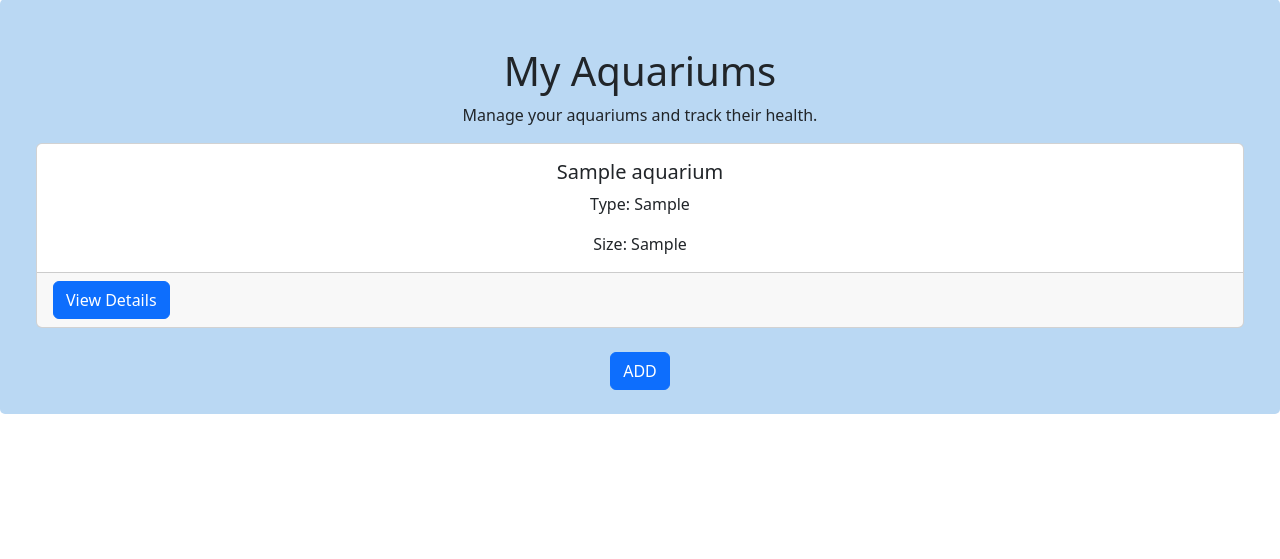
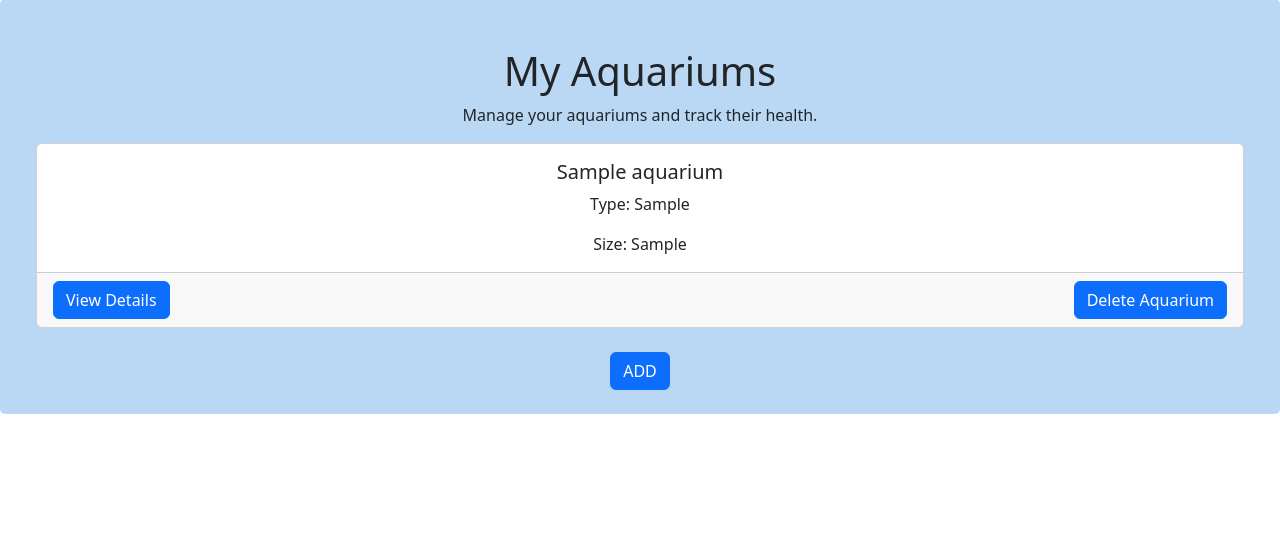
Before and after one commit to loud3stsil3nce/ReefTracker, a Django app: page /profile/myaquariums/ in a window 1280 px wide. Shown: the part 78-637 px from the top of the page. Run offline with Django 5.2, Linux system fonts and the light colour scheme; a user stored in the database is signed in; tables that the repository leaves empty hold one stand-in row (values such as "Sample post"); some libraries are stand-ins or nearby versions.

Commit message:
added delete

```diff
--- a/ReefTracker/myapp/templates/main/myaquariums.html
+++ b/ReefTracker/myapp/templates/main/myaquariums.html
@@ -18,6 +18,7 @@
             </div>
             <div class="card-footer" style="display: flex; justify-content: space-between; width: 100%;">
                 <a class="btn btn-primary" href="{% url 'aquariumview' aquarium.id %}">View Details</a>
+                <a class="btn btn-primary" href="{% url 'deleteaquarium' aquarium.id %}">Delete Aquarium</a>
             </div>
         </div> <!-- missing closing tag here was causing the issue -->
     </div>
--- a/ReefTracker/myapp/urls.py
+++ b/ReefTracker/myapp/urls.py
@@ -14,6 +14,6 @@ urlpatterns = [
     path('calculators', views.calculators, name='calculators'),
     path('calculators/watervolume', views.watervolumecalc, name='watervolumecalc'),
     path('calculators/calciumdosing', views.calciumcalc, name='calciumcalc'),
-    path('calculators/magnesiumdosing', views.magnesiumcalc, name='magnesiumcalc')
-
+    path('calculators/magnesiumdosing', views.magnesiumcalc, name='magnesiumcalc'),
+    path('delete/<aquarium_id>', views.deleteaquarium, name='deleteaquarium'),
 ]
--- a/ReefTracker/myapp/views.py
+++ b/ReefTracker/myapp/views.py
@@ -69,7 +69,7 @@ def aquariumview(request, aquarium_id):
         return HttpResponse("Aquarium not found.", status=404)
 
     return render(request, "main/aquariumview.html", {"selectedaquarium": selectedaquarium})
-
+@login_required
 def watervolumecalc(request):
     result = None
     form_unit = request.POST.get("form_unit", "imperial")
@@ -99,7 +99,7 @@ def watervolumecalc(request):
     else:
         form = WaterVolumeFormImperial() if form_unit == "imperial" else WaterVolumeFormMetric()
     return render(request, "main/watervolume.html", {"form_unit": form_unit, "form": form, "result": result})
-
+@login_required
 def calciumcalc(request):
     result = None
 
@@ -121,7 +121,7 @@ def calciumcalc(request):
     else:
         form = CalciumDosingCalculatorForm()
     return render(request, "main/calciumdosing.html", {"form": form, "result": result, "dosage": None})
-
+@login_required
 def magnesiumcalc(request):
     result = None
 
@@ -143,3 +143,9 @@ def magnesiumcalc(request):
     else:
         form = MagnesiumDosingCalculatorForm()
     return render(request, "main/magnesiumdosing.html", {"form": form, "result": result, "dosage": None})
+
+
+def deleteaquarium(request, aquarium_id):
+    aquarium = Aquariums.objects.get(pk=aquarium_id)
+    aquarium.delete()
+    return redirect("myaquariums")
```
